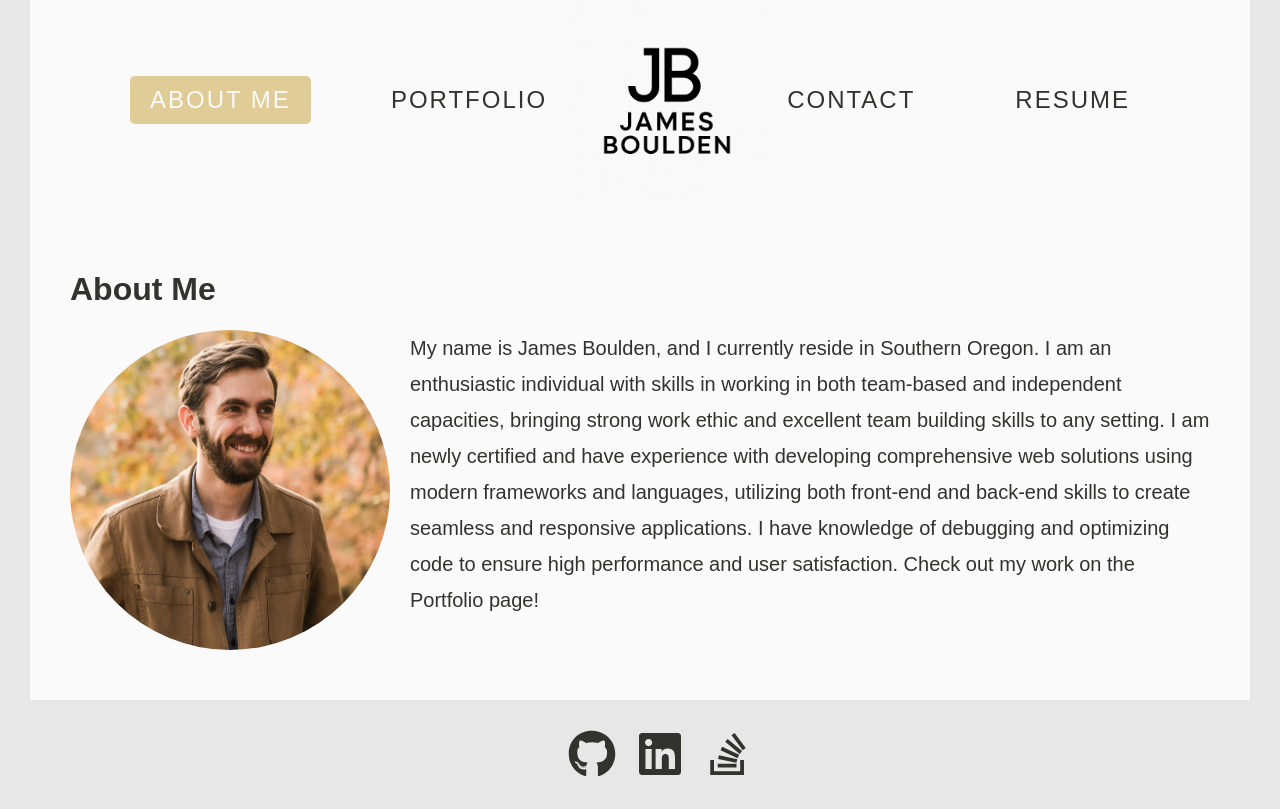
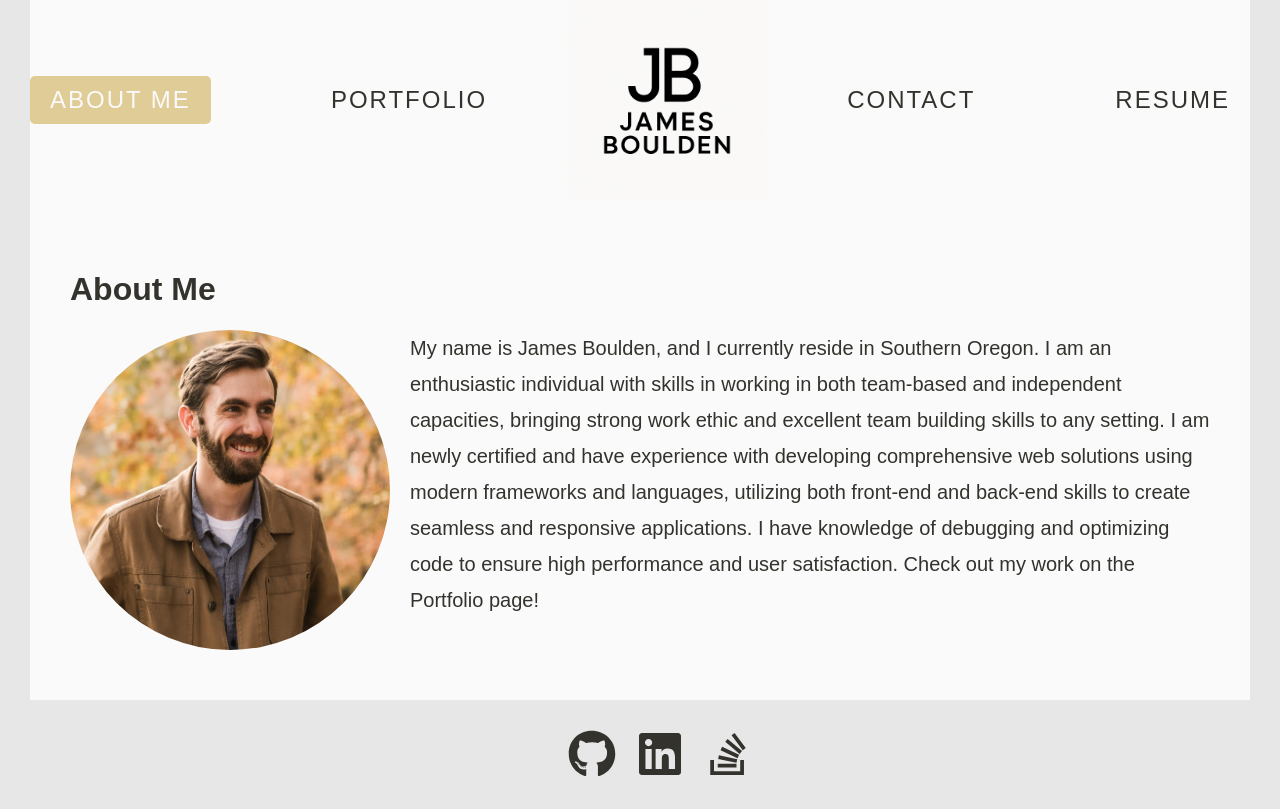
Before and after one commit to JamixB97/my-portfolio, a React (Vite) app: page / in a window 1280 px wide. Shown: the top 809 px of the page. Built offline with nearby package versions, Linux system fonts and the light colour scheme.

Commit message:
Fixed nav bar spacing

```diff
--- a/src/index.css
+++ b/src/index.css
@@ -72,7 +72,7 @@ body {
   justify-content: space-between; /* Push left and right to edges */
   align-items: center;
   background-color: var(--light);
-  padding: 10px 40px; /* Increase horizontal padding for more space */
+  padding: 10px 10px; /* Increase horizontal padding for more space */
   gap: 0;
 }
 
@@ -80,8 +80,16 @@ body {
 .nav-right {
   display: flex;
   align-items: center;
-  gap: 60px; /* Increase space between links */
+  gap: 100px; /* Increase space between links */
   justify-content: flex-start;
+}
+
+.nav-left {
+  margin-right: 60px; /* Space between left links and logo */
+}
+
+.nav-right {
+  margin-left: 60px;  /* Space between logo and right links */
 }
 
 
@@ -350,6 +358,14 @@ button:hover {
   .projects-grid {
     grid-template-columns: 1fr; /* Show projects in a single column */
   }
+
+  .nav-left {
+  margin-right: 10px; /* Space between left links and logo */
+}
+
+.nav-right {
+  margin-left: 10px;  /* Space between logo and right links */
+}
 }
 
 @media (max-width: 425px) {
@@ -383,4 +399,5 @@ button:hover {
     order: 2;
     margin-left: auto;
   }
+
 }
```
